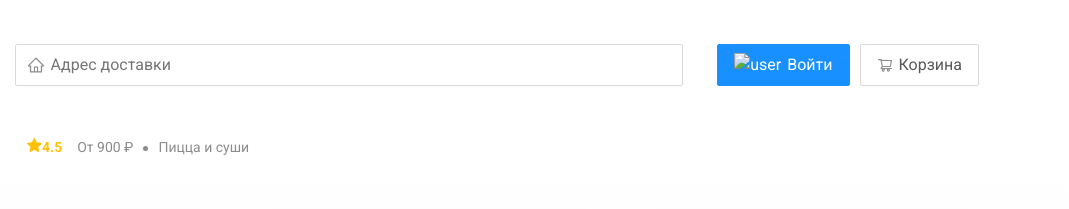
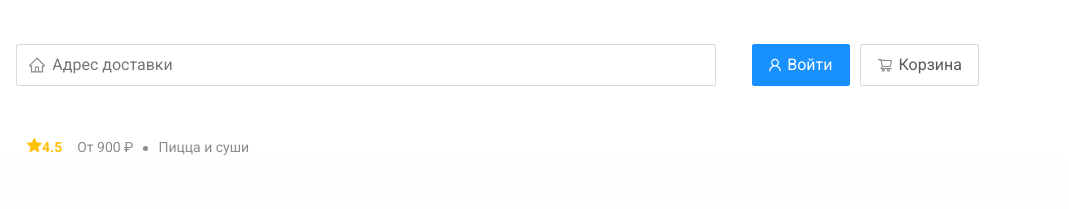
Before and after one commit to glebmedvedev/Delivery, a plain HTML site: page restaurant.html in a window 1280 px wide. Shown: the top 209 px of the page, 211-1280 px from the left. Drawn offline with Linux system fonts and the light colour scheme; the site is published under a folder, as on GitHub Pages, so addresses that start at the root find nothing.

Commit message:
Update restaurant.html

```diff
--- a/restaurant.html
+++ b/restaurant.html
@@ -18,7 +18,7 @@
             <input type="text" class="input input-address" placeholder="Адрес доставки">
             <div class="buttons">
                 <button class="button button-primary">
-                    <img src="/img/user.svg" alt="user" class="button-icon">
+                    <img src="img/user.svg" alt="user" class="button-icon">
                     <span class="button-text">Войти</span>
                 </button>
                 <button class="button" id="cart-button">
```
